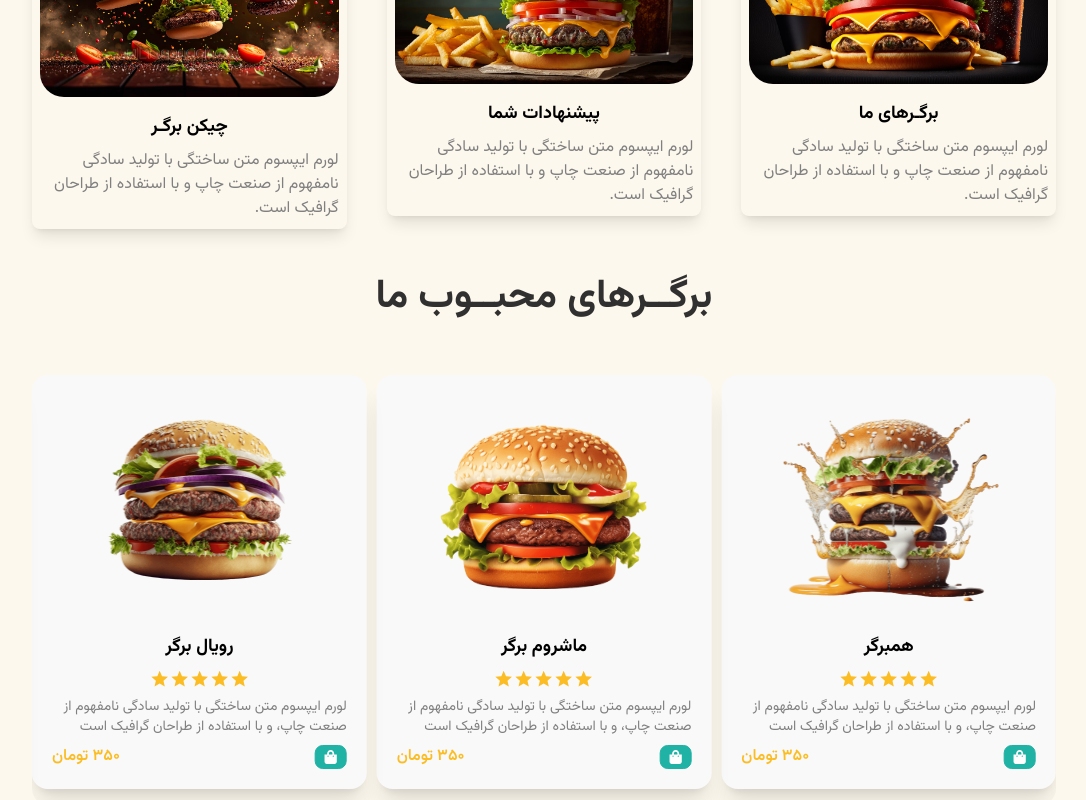
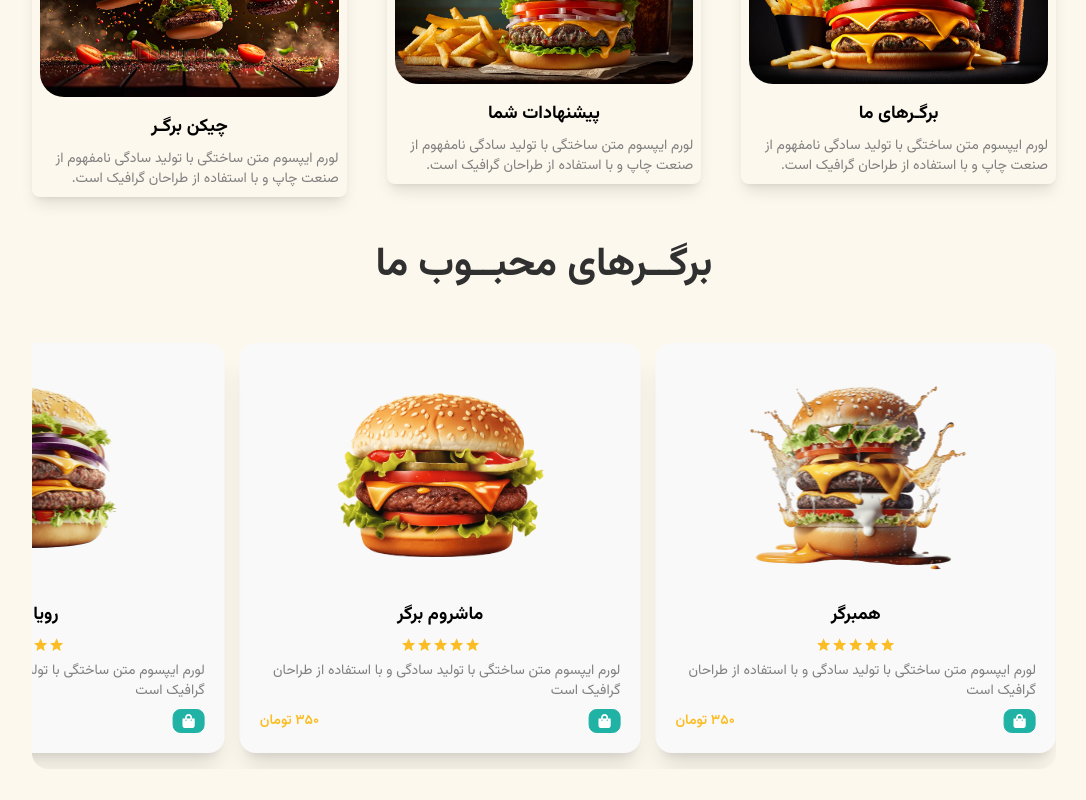
Before and after one commit to LidaGholamian/burger-site, a Next.js app: page / in a window 1280 px wide. Shown: the part 1160-1960 px from the top of the page, without its empty margins (96-1182 px from the left). Built offline with nearby package versions, Linux system fonts and the light colour scheme; what tailwindcss-debug-screens would draw is missing.

Commit message:
slider fonts changed

```diff
--- a/app/_components/Hero/slide-details.tsx
+++ b/app/_components/Hero/slide-details.tsx
@@ -10,7 +10,7 @@ export const SlidDetails: React.FC<SlideType> = ({ image, title, note }) => {
           width={1000}
           height={1000}
           alt="slider-pics"
-          className="md:w-[1000px] lg:w-[1000px] xl:w-[1000px] w-[1000px] h-auto pr-5"
+          className="w-[1000px] h-auto pr-5"
         />
       </figure>
       <div className="flex flex-col justify-center items-start gap-5 w-[50%] md:w-[65%] lg:w-[65%] xl:w-[65%] text-white pr-10">
--- a/app/_components/chef/chef.tsx
+++ b/app/_components/chef/chef.tsx
@@ -58,7 +58,7 @@ export const Chef: React.FC = () => {
           className={`w-full flex justify-center items-center transform transition-transform duration-700 ${
             isVisible
               ? "translate-y-0 opacity-100"
-              : "-translate-y-40 opacity-0"
+              : "-translate-y-20 opacity-0"
           }`}
           style={{ transitionDelay: `${i * 200}ms` }} // Delay for effect
         >
--- a/app/_components/features/card-details.tsx
+++ b/app/_components/features/card-details.tsx
@@ -14,8 +14,10 @@ export const CardDetails: React.FC<SlideType> = ({ title, image, desc }) => {
         />
       </figure>
       <div className="flex flex-col justify-center items-center gap-2">
-        <h2 className="font-bold text-lg">{title}</h2>
-        <p className="text-grey">{desc}</p>
+        <h2 className="font-bold md:text-lg lg:text-lg xl:text-lg">{title}</h2>
+        <p className="text-grey text-sm md:text-sm lg:text-sm xl:text-sm">
+          {desc}
+        </p>
       </div>
     </div>
   );
--- a/app/_components/features/features.tsx
+++ b/app/_components/features/features.tsx
@@ -8,7 +8,7 @@ export const Features: React.FC = () => {
         بهتــرین طعـم برگر را با ما تجربه کنید
       </h1>
       {/* cards */}
-      <div className="w-[90%] md:w-[80%] mb-5 mx-auto flex items-center gap-12">
+      <div className="w-[80%] mb-5 mx-auto flex items-center gap-12">
         <Card />
       </div>
     </div>
--- a/app/_components/popular-burgers/burger-details.tsx
+++ b/app/_components/popular-burgers/burger-details.tsx
@@ -23,14 +23,14 @@ export const BurgerDetails: React.FC<BurgerType> = ({
         />
       </figure>
       <div className="flex flex-col justify-center items-center gap-2">
-        <p className="font-bold text-lg">{title}</p>
+        <p className="font-bold md:text-lg lg:text-lg xl:text-lg">{title}</p>
         <StarRating totalStars={5} />
         <p className="text-grey text-sm pr-3 pl-2">{desc}</p>
         <div className="flex justify-between w-full md:pr-3 md:pl-3 md:pb-3 items-center">
           <Button variant="accent" size="tiny">
             <FaShoppingBag className="text-sm" />
           </Button>
-          <p className="text-warning font-semibold">{price} تومان</p>
+          <p className="text-warning text-sm font-semibold">{price} تومان</p>
         </div>
       </div>
     </div>
--- a/app/_components/popular-burgers/popular-burger.tsx
+++ b/app/_components/popular-burgers/popular-burger.tsx
@@ -16,63 +16,63 @@ const burgers: BurgerType[] = [
     title: "چیکن برگر",
     rate: 6,
     price: 350.0,
-    desc: "لورم ایپسوم متن ساختگی با تولید سادگی نامفهوم از صنعت چاپ، و با استفاده از طراحان گرافیک است",
+    desc: "لورم ایپسوم متن ساختگی با تولید سادگی و با استفاده از طراحان گرافیک است",
   },
   {
     image: "/images/b2.png",
     title: "همبرگر",
     rate: 6,
     price: 350.0,
-    desc: "لورم ایپسوم متن ساختگی با تولید سادگی نامفهوم از صنعت چاپ، و با استفاده از طراحان گرافیک است",
+    desc: "لورم ایپسوم متن ساختگی با تولید سادگی و با استفاده از طراحان گرافیک است",
   },
   {
     image: "/images/b3.png",
     title: "ماشروم برگر",
     rate: 6,
     price: 350.0,
-    desc: "لورم ایپسوم متن ساختگی با تولید سادگی نامفهوم از صنعت چاپ، و با استفاده از طراحان گرافیک است",
+    desc: "لورم ایپسوم متن ساختگی با تولید سادگی و با استفاده از طراحان گرافیک است",
   },
   {
     image: "/images/b6.png",
     title: "رویال برگر",
     rate: 6,
     price: 350.0,
-    desc: "لورم ایپسوم متن ساختگی با تولید سادگی نامفهوم از صنعت چاپ، و با استفاده از طراحان گرافیک است",
+    desc: "لورم ایپسوم متن ساختگی با تولید سادگی و با استفاده از طراحان گرافیک است",
   },
   {
     image: "/images/b5.png",
     title: "ماشروم برگر",
     rate: 6,
     price: 350.0,
-    desc: "لورم ایپسوم متن ساختگی با تولید سادگی نامفهوم از صنعت چاپ، و با استفاده از طراحان گرافیک است",
+    desc: "لورم ایپسوم متن ساختگی با تولید سادگی و با استفاده از طراحان گرافیک است",
   },
   {
     image: "/images/b6.png",
     title: "برگر ذغالی",
     rate: 6,
     price: 350.0,
-    desc: "لورم ایپسوم متن ساختگی با تولید سادگی نامفهوم از صنعت چاپ، و با استفاده از طراحان گرافیک است",
+    desc: "لورم ایپسوم متن ساختگی با تولید سادگی و با استفاده از طراحان گرافیک است",
   },
   {
     image: "/images/b7.png",
     title: "چیزبرگر",
     rate: 6,
     price: 350.0,
-    desc: "لورم ایپسوم متن ساختگی با تولید سادگی نامفهوم از صنعت چاپ، و با استفاده از طراحان گرافیک است",
+    desc: "لورم ایپسوم متن ساختگی با تولید سادگی و با استفاده از طراحان گرافیک است",
   },
   {
     image: "/images/b5.png",
     title: "برگر ترکی",
     rate: 6,
     price: 350.0,
-    desc: "لورم ایپسوم متن ساختگی با تولید سادگی نامفهوم از صنعت چاپ، و با استفاده از طراحان گرافیک است",
+    desc: "لورم ایپسوم متن ساختگی با تولید سادگی و با استفاده از طراحان گرافیک است",
   },
   {
     image: "/images/b5.png",
     title: "برگر مخصوص",
     rate: 6,
     price: 350.0,
-    desc: "لورم ایپسوم متن ساختگی با تولید سادگی نامفهوم از صنعت چاپ، و با استفاده از طراحان گرافیک است",
+    desc: "لورم ایپسوم متن ساختگی با تولید سادگی و با استفاده از طراحان گرافیک است",
   },
 ];
 
@@ -83,10 +83,10 @@ export const PopularBurgers: React.FC = () => {
         برگــرهای محبــوب ما
       </h2>
       <Swiper
-        slidesPerView={3}
-        spaceBetween={10}
+        slidesPerView={2.5}
+        spaceBetween={15}
         navigation={false}
-        className="w-[400px] rounded-2xl gap-5 p-2 mx-auto mt-8 mb-14 flex justify-center items-center md:w-[80%] lg:w-[80%] sm:w-[90%]"
+        className="w-[380px] rounded-2xl gap-5 p-2 mx-auto mt-8 mb-14 flex justify-center items-center md:w-[80%] lg:w-[80%] sm:w-[90%]"
         autoplay={{
           delay: 4000, // Delay between transitions in milliseconds (default: 3000)
           disableOnInteraction: false, // Autoplay will not be disabled after user interactions (default: true)
--- a/app/_components/star-rating/star-rating.tsx
+++ b/app/_components/star-rating/star-rating.tsx
@@ -31,7 +31,7 @@ export const StarRating: React.FC<StarRatingProps> = ({ totalStars = 5 }) => {
             onMouseOver={() => handleMouseOver(starValue)}
             onMouseOut={handleMouseOut}
             xmlns="http://www.w3.org/2000/svg"
-            className={`h-5 w-5 transition-colors duration-200 ${
+            className={`h-4 w-4 transition-colors duration-200 ${
               starValue <= (hover || rating) ? "text-warning" : "text-warning"
             }`}
             fill="currentColor"
```
